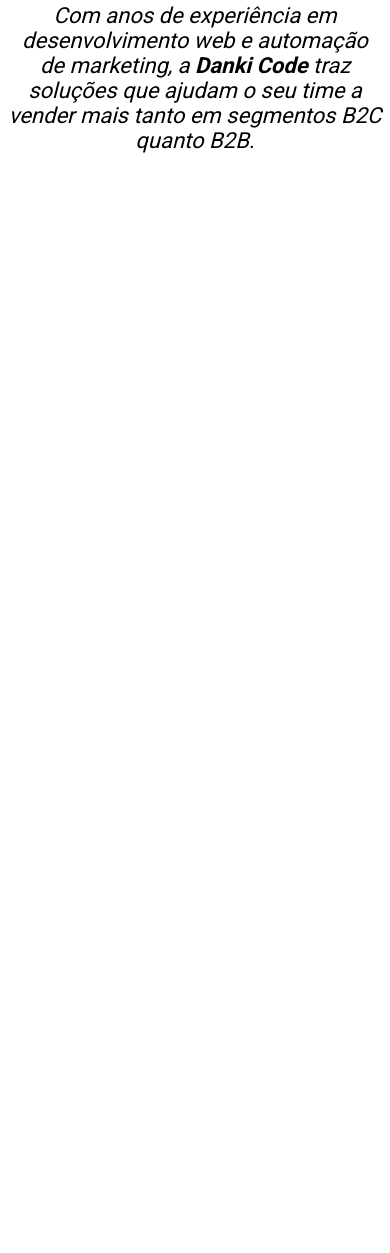
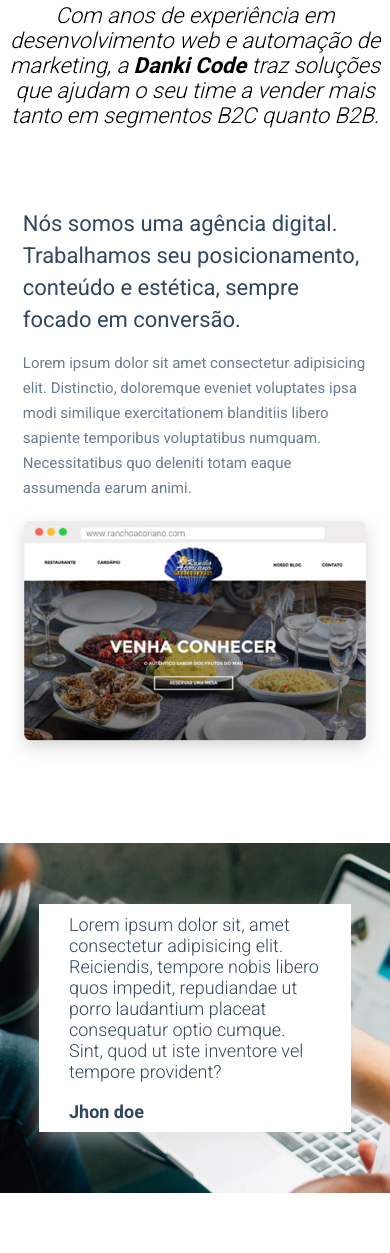
Before and after one commit to Marcelo-Henrique-dev/projeto-10-dankicode, a plain HTML site: page index.html in a window 390 px wide. Shown: the part 713-1966 px from the top of the page. Before the commit the page ends 896 px from the top, so only its background shows below. Drawn offline with nearby package versions, Linux system fonts and the light colour scheme.

Commit message:
adicionada nova sessão(descrições) bem como o responsivo dela

```diff
--- a/css/style.css
+++ b/css/style.css
@@ -146,6 +146,65 @@ section.descricao-danki p{
     max-width: 680px;
 }
 
+    /* DESCRIÇÃO 2 */
+
+section.descricao-danki2{
+    padding: 50px 0;
+}
+section.descricao-danki2 > .container{
+    max-width: 960px;
+}
+.texto-descricao{
+    padding: 0 15px;
+    float: left;
+    width: 55%;
+}
+.texto-descricao h3{
+    color: #31475e;
+    font-size: 22px;
+    line-height: 32px;
+    font-weight: normal;
+}
+.texto-descricao p{
+    color: #6a7c92;
+    font-size: 15px;
+    line-height: 25px;
+    margin-top: 15px;
+}
+section.descricao-danki2 img{
+    float: left;
+    width: 45%;
+    max-width: 500px;
+}
+
+    /* DESCRIÇÃO 3 */
+
+section.descricao-danki3{
+    padding: 30px 0 60px 0;
+}
+section.descricao-danki3 > .container{
+    max-width: 960px;
+    background-image: url('../img/bg2.jpg');
+    background-size: cover;
+    min-height: 350px;
+    position: relative;
+}
+.box-depoimento{
+    position: absolute;
+    left: 40%;
+    bottom: -30px;
+    width: 60%;
+    max-width: 506px;
+    background-color: white;
+    padding: 10px 30px;
+    box-shadow: 0 8px 20px 0 rgba(224, 224, 224, 0.5);
+}
+.box-depoimento p{
+    color: #31475e;
+    font-weight: lighter;
+    font-size: 18px;
+}
+
     /* MEDIA QUERIES */
 
 @media screen and (max-width: 1024px){
@@ -164,4 +223,25 @@ section.descricao-danki p{
     .chamada-header input[type=email]{
         margin-bottom: 10px;
     }
+    .box-depoimento{
+        top: 50%;
+        transform: translate(-50%, -50%);
+        bottom: auto;
+        width: 80%;
+        left: 50%;
+    }
 }
+@media screen and (max-width: 768px){
+    .texto-descricao{
+        width: 100%;
+        display: block;
+        float: none;
+    }
+    section.descricao-danki2 img{
+        width: 100%;
+        float: none;
+        display: block;
+        margin: 0 auto;
+        margin-top: 10px;
+    }
+}
--- a/index.html
+++ b/index.html
@@ -8,7 +8,7 @@
     <link rel="stylesheet" href="./css/style.css">
     <link rel="preconnect" href="https://fonts.googleapis.com">
     <link rel="preconnect" href="https://fonts.gstatic.com" crossorigin>
-    <link href="https://fonts.googleapis.com/css2?family=Roboto:wght@400;700&display=swap" rel="stylesheet">
+    <link href="https://fonts.googleapis.com/css2?family=Roboto:wght@300;400;700&display=swap" rel="stylesheet">
     <title>Agência de Marketing Digital | Florianópolis</title>
 </head>
 <body>
@@ -50,6 +50,25 @@
             <p>Com anos de experiência em desenvolvimento web e automação de marketing, a <b>Danki Code</b> traz soluções que ajudam o seu time a vender mais tanto em segmentos B2C quanto B2B.</p>
         </div> <!--container-->
     </section> <!--descricao danki-->
+    <section class="descricao-danki2">
+        <div class="container">
+            <div class="texto-descricao">
+                <h3>Nós somos uma agência digital. Trabalhamos seu posicionamento, conteúdo e estética, sempre focado em conversão.</h3>
+                <p>Lorem ipsum dolor sit amet consectetur adipisicing elit. Distinctio, doloremque eveniet voluptates ipsa modi similique exercitationem blanditiis libero sapiente temporibus voluptatibus numquam. Necessitatibus quo deleniti totam eaque assumenda earum animi.</p>
+            </div> <!--texto descricao-->
+            <img src="./img/mockup1.jpg" alt="trabalho danki" title="Trabalho Danki">
+            <div class="clear"></div>
+        </div> <!--container-->
+    </section> <!--descricao-danki2-->
+    <section class="descricao-danki3">
+        <div class="container">
+            <div class="box-depoimento">
+                <p>Lorem ipsum dolor sit, amet consectetur adipisicing elit. Reiciendis, tempore nobis libero quos impedit, repudiandae ut porro laudantium placeat consequatur optio cumque. Sint, quod ut iste inventore vel tempore provident?</p>
+                <br>
+                <p><b>Jhon doe</b></p>
+            </div> <!--box depoimento-->
+        </div> <!--container-->
+    </section> <!--descricao-danki3-->
     <!-- SCRIPTS -->
     <script src="https://kit.fontawesome.com/999b010ca7.js" crossorigin="anonymous"></script>
     <script src="https://code.jquery.com/jquery-3.7.1.min.js"></script>
```
